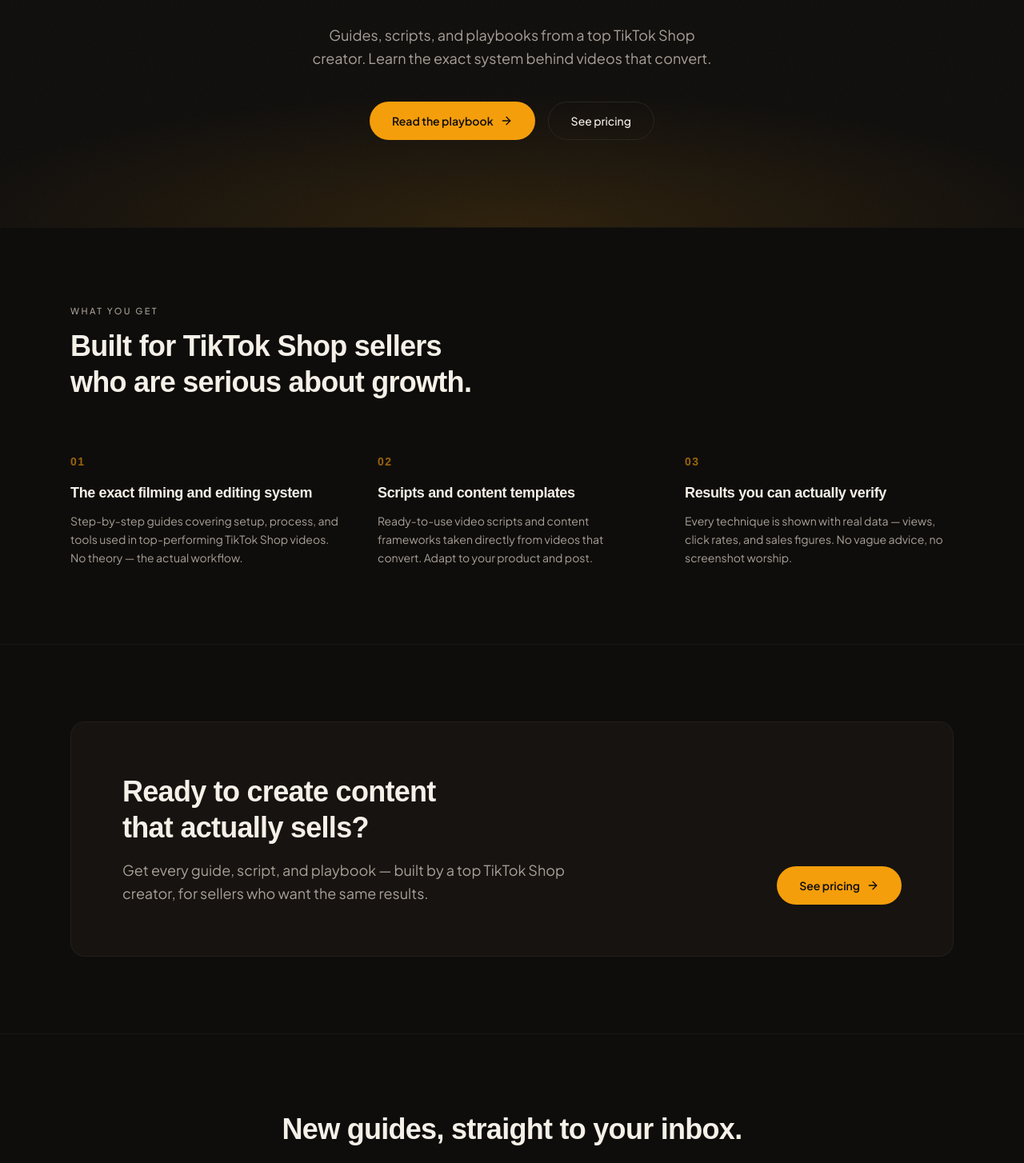
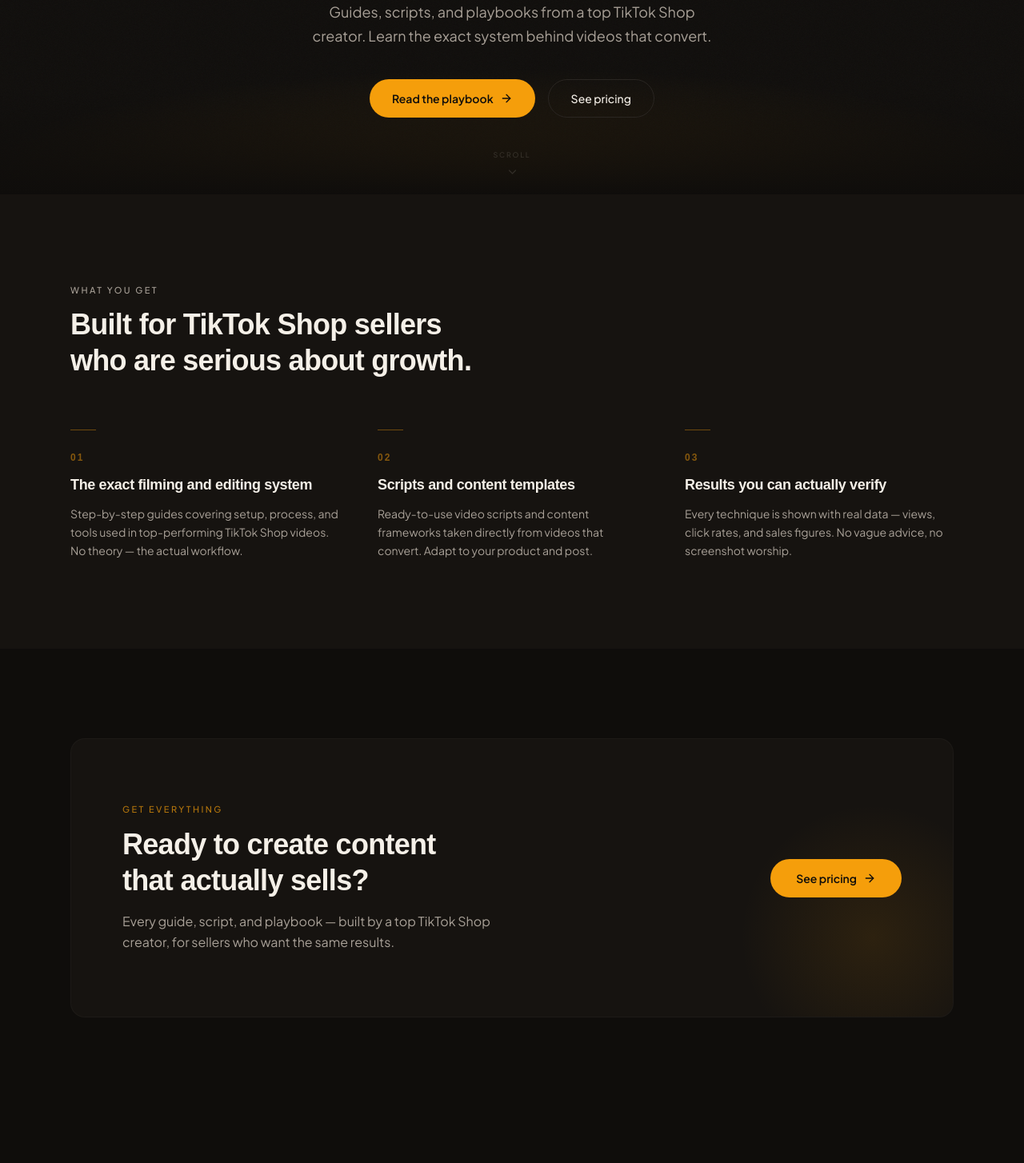
Before and after one commit to adequatej/tiktok-saas, a Next.js app in the folder frontend/: page / in a window 1280 px wide. Shown: the part 436-1890 px from the top of the page at 80% size. Built offline with nearby package versions, Linux system fonts and the light colour scheme; no server answers; a web font is replaced by a local one.

Commit message:
design: full home page flow — scroll fade, scroll indicator, card rhythm

```diff
--- a/frontend/app/globals.css
+++ b/frontend/app/globals.css
@@ -141,3 +141,13 @@
 .hero-item:nth-child(2) { animation-delay: 120ms; }
 .hero-item:nth-child(3) { animation-delay: 230ms; }
 .hero-item:nth-child(4) { animation-delay: 340ms; }
+
+/* Scroll indicator — slow opacity pulse, no bounce */
+@keyframes scroll-cue {
+  0%, 100% { opacity: 0.25; transform: translateY(0); }
+  50%       { opacity: 0.55; transform: translateY(4px); }
+}
+
+.scroll-cue {
+  animation: scroll-cue 2.4s cubic-bezier(0.4, 0, 0.6, 1) infinite;
+}
--- a/frontend/components/site/CTA.tsx
+++ b/frontend/components/site/CTA.tsx
@@ -3,24 +3,38 @@
 
 export function CTA() {
   return (
-    <section className="border-b border-border/40 py-24">
+    <section className="py-28">
       <div className="mx-auto max-w-6xl px-6">
-        <div className="rounded-2xl border border-border/60 bg-card px-10 py-14 sm:px-16 sm:py-16">
-          <div className="flex flex-col items-start gap-8 lg:flex-row lg:items-end lg:justify-between">
-            <div className="max-w-xl">
+        {/* Full-bleed card with amber glow treatment */}
+        <div className="relative overflow-hidden rounded-2xl border border-border/40 bg-card px-10 py-16 sm:px-16 sm:py-20">
+          {/* Subtle amber glow inside card */}
+          <div
+            aria-hidden
+            className="pointer-events-none absolute -bottom-20 -right-20 h-[360px] w-[360px]"
+            style={{
+              background:
+                "radial-gradient(circle, rgba(245,158,11,0.10) 0%, transparent 65%)",
+            }}
+          />
+
+          <div className="relative flex flex-col items-start gap-8 lg:flex-row lg:items-center lg:justify-between">
+            <div className="max-w-lg">
+              <p className="mb-3 text-[11px] font-medium uppercase tracking-[0.22em] text-accent/70">
+                Get everything
+              </p>
               <h2 className="font-display text-3xl font-semibold leading-tight tracking-tight sm:text-4xl">
                 Ready to create content
-                <br />
+                <br className="hidden sm:block" />
                 that actually sells?
               </h2>
-              <p className="mt-4 text-base leading-relaxed text-muted-foreground sm:text-lg">
-                Get every guide, script, and playbook — built by a top TikTok
+              <p className="mt-4 text-base leading-relaxed text-muted-foreground">
+                Every guide, script, and playbook — built by a top TikTok
                 Shop creator, for sellers who want the same results.
               </p>
             </div>
             <Link
               href="/pricing"
-              className="inline-flex h-12 shrink-0 items-center gap-2 rounded-full bg-accent px-7 text-sm font-semibold text-accent-foreground transition-colors hover:bg-amber-400"
+              className="inline-flex h-12 shrink-0 items-center gap-2 rounded-full bg-accent px-8 text-sm font-semibold text-accent-foreground transition-colors hover:bg-amber-400"
             >
               See pricing
               <ArrowRight className="size-4" />
--- a/frontend/components/site/Hero.tsx
+++ b/frontend/components/site/Hero.tsx
@@ -1,9 +1,9 @@
 import Link from "next/link";
-import { ArrowRight } from "lucide-react";
+import { ArrowRight, ChevronDown } from "lucide-react";
 
 export function Hero() {
   return (
-    <section className="relative flex min-h-[82vh] flex-col items-center justify-center overflow-hidden border-b border-border/30 text-center">
+    <section className="relative flex min-h-[76vh] flex-col items-center justify-center overflow-hidden text-center">
       {/* Center-bottom amber glow */}
       <div
         aria-hidden
@@ -24,7 +24,17 @@
         }}
       />
 
-      <div className="relative mx-auto w-full max-w-4xl px-6 pb-20 pt-16">
+      {/* Gradient fade — blends into the next section without a hard border */}
+      <div
+        aria-hidden
+        className="pointer-events-none absolute bottom-0 left-0 right-0 h-32"
+        style={{
+          background:
+            "linear-gradient(to bottom, transparent, var(--background))",
+        }}
+      />
+
+      <div className="relative mx-auto w-full max-w-4xl px-6 pb-24 pt-16">
         {/* Eyebrow */}
         <div className="hero-item mb-8 flex items-center justify-center gap-3">
           <span className="block h-px w-8 bg-accent/50" />
@@ -35,14 +45,14 @@
         </div>
 
         {/* Headline */}
-        <h1 className="hero-item font-display font-bold leading-[1.05] tracking-[-0.025em] text-foreground text-4xl sm:text-5xl md:text-6xl lg:text-7xl">
+        <h1 className="hero-item font-display text-4xl font-bold leading-[1.05] tracking-[-0.025em] text-foreground sm:text-5xl md:text-6xl lg:text-7xl">
           Create TikTok Shop videos
           <br />
           <span className="text-accent">that actually sell.</span>
         </h1>
 
         {/* Sub-headline */}
-        <p className="hero-item mx-auto mt-6 max-w-[520px] text-base leading-relaxed text-muted-foreground sm:text-lg sm:mt-8">
+        <p className="hero-item mx-auto mt-6 max-w-[520px] text-base leading-relaxed text-muted-foreground sm:mt-8 sm:text-lg">
           Guides, scripts, and playbooks from a top TikTok Shop creator.
           Learn the exact system behind videos that convert.
         </p>
@@ -64,6 +74,17 @@
           </Link>
         </div>
       </div>
+
+      {/* Scroll indicator */}
+      <div
+        aria-hidden
+        className="scroll-cue absolute bottom-6 left-1/2 flex -translate-x-1/2 flex-col items-center gap-1.5"
+      >
+        <span className="text-[9px] font-medium uppercase tracking-[0.2em] text-muted-foreground/40">
+          Scroll
+        </span>
+        <ChevronDown className="size-4 text-muted-foreground/35" />
+      </div>
     </section>
   );
 }
--- a/frontend/components/site/ValueProps.tsx
+++ b/frontend/components/site/ValueProps.tsx
@@ -18,7 +18,7 @@
 
 export function ValueProps() {
   return (
-    <section className="border-b border-border/40 py-24">
+    <section className="bg-card py-28">
       <div className="mx-auto max-w-6xl px-6">
         <div className="max-w-2xl">
           <p className="text-[11px] font-medium uppercase tracking-[0.22em] text-muted-foreground">
@@ -26,18 +26,19 @@
           </p>
           <h2 className="mt-3 font-display text-3xl font-semibold leading-tight tracking-tight sm:text-4xl">
             Built for TikTok Shop sellers
-            <br />
+            <br className="hidden sm:block" />
             who are serious about growth.
           </h2>
         </div>
 
-        <div className="mt-16 grid gap-12 md:grid-cols-3">
+        <div className="mt-16 grid gap-x-12 gap-y-14 md:grid-cols-3">
           {items.map((item) => (
-            <div key={item.num}>
-              <span className="font-display text-sm font-semibold tracking-widest text-accent/60">
+            <div key={item.num} className="group">
+              <div className="mb-5 h-px w-8 bg-accent/40 transition-all duration-300 group-hover:w-14 group-hover:bg-accent/70" />
+              <span className="font-display text-xs font-semibold tracking-[0.18em] text-accent/50">
                 {item.num}
               </span>
-              <h3 className="mt-4 font-display text-lg font-semibold leading-snug tracking-tight">
+              <h3 className="mt-3 font-display text-lg font-semibold leading-snug tracking-tight">
                 {item.title}
               </h3>
               <p className="mt-3 text-sm leading-relaxed text-muted-foreground">
```
